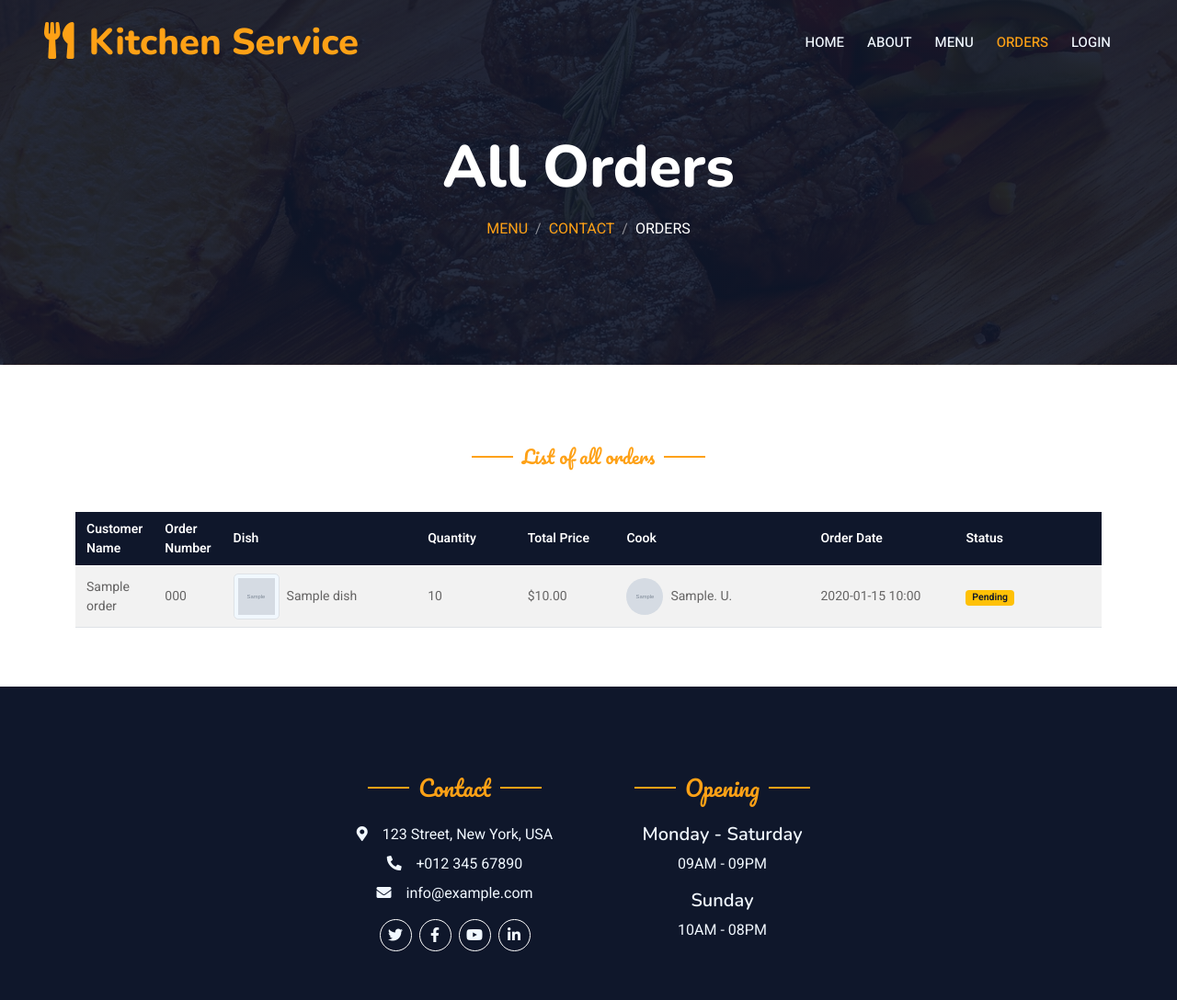
After one commit to Ananiev-Vitalii/Restaurant-Kitchen-Service, a Django app: page /orders/ in a window 1280 px wide. The commit adds this page. Shown: the whole page at 92% size. Run offline with Django 3.2, Linux system fonts and the light colour scheme; tables that the repository leaves empty hold one stand-in row (values such as "Sample post"); grey boxes marked "Sample" are stand-in pictures; some libraries are stand-ins or nearby versions.

Commit message:
Create new OrdersListView and add orders page
- Created OrdersListView (generic.ListView) for listing all orders.
- Added URL path "orders/" for OrdersListView in urls.py.
- Created orders.html template with necessary styling.
- Updated navbar to include a link to the orders page.

```diff
--- a/kitchen_service/urls.py
+++ b/kitchen_service/urls.py
@@ -3,14 +3,16 @@ from .views import (
     DishListView,
     AboutTemplateView,
     MenuListView,
-    OrderCreateView
+    OrderCreateView,
+    OrdersListView
 )
 
 urlpatterns = [
     path("", DishListView.as_view(), name="home"),
     path("about/", AboutTemplateView.as_view(), name="about"),
     path("menu/", MenuListView.as_view(), name="menu"),
-    path("order/<int:pk>/", OrderCreateView.as_view(), name="order")
+    path("order/<int:pk>/", OrderCreateView.as_view(), name="order"),
+    path("orders/", OrdersListView.as_view(), name="orders")
 ]
 
 app_name = "kitchen_service"
--- a/kitchen_service/views.py
+++ b/kitchen_service/views.py
@@ -2,7 +2,7 @@ from django.shortcuts import get_object_or_404
 from django.urls import reverse_lazy
 from django.views import generic
 from kitchen_service.forms import OrderForm
-from kitchen_service.models import Dish, DishType
+from kitchen_service.models import Dish, DishType, Order
 
 
 class DishListView(generic.ListView):
@@ -33,12 +33,24 @@ class OrderCreateView(generic.CreateView):
     template_name = "kitchen_service/order_form.html"
     success_url = reverse_lazy("kitchen_service:home")
 
+    def get_dish(self) -> Dish:
+        return get_object_or_404(Dish, pk=self.kwargs.get("pk"))
+
     def form_valid(self, form):
-        dish = get_object_or_404(Dish, pk=self.kwargs.get("pk"))
-        form.instance.dishes = dish
+        form.instance.dishes = self.get_dish()
         return super().form_valid(form)
 
     def get_context_data(self, **kwargs):
         context = super().get_context_data(**kwargs)
-        context["dish"] = get_object_or_404(Dish, pk=self.kwargs.get("pk"))
+        context["dish"] = self.get_dish()
         return context
+
+
+class OrdersListView(generic.ListView):
+    model = Order
+    template_name = "kitchen_service/orders.html"
+    queryset = queryset = Order.objects.all().select_related(
+        "cook", "dishes__dish_type"
+    ).prefetch_related(
+        "dishes__ingredients", "dishes__cooks"
+    )
--- a/static/css/style.css
+++ b/static/css/style.css
@@ -24,6 +24,7 @@
     bottom: 45px;
     z-index: 99;
 }
+
 
 /*** Order form ***/
 .order-form {
@@ -72,6 +73,119 @@
 
 #dish-info p {
     padding-top: 10px;
+}
+
+.ingredient-item {
+    background-color: #f8f9fa;
+    border: 1px solid #e0e0e0;
+    border-radius: 20px;
+    box-shadow: 0px 2px 5px rgba(0, 0, 0, 0.1);
+    padding: 10px 15px;
+    margin: 5px;
+    display: flex;
+    align-items: center;
+    font-size: 1rem;
+    color: #333;
+    transition: background-color 0.3s, transform 0.3s;
+}
+
+.ingredient-item:hover {
+    background-color: #e9f5e9;
+    transform: translateY(-3px);
+}
+
+.ingredient-item i {
+    font-size: 1.2rem;
+    color: #28a745;
+    margin-right: 10px;
+}
+
+
+/*** Orders ***/
+.table {
+    width: 100%;
+    border-collapse: collapse;
+    table-layout: auto;
+    min-width: 800px;
+}
+
+.table th,
+.table td {
+    padding: 8px 12px;
+    text-align: left;
+    vertical-align: middle;
+    white-space: normal;
+    word-wrap: break-word;
+    font-size: 14px;
+}
+
+.table thead {
+    background-color: #343a40;
+    color: #fff;
+}
+
+.table tbody tr:nth-child(even) {
+    background-color: #f2f2f2;
+}
+
+.table tbody tr:hover {
+    background-color: #ddd;
+}
+
+.table img {
+    max-width: 100%;
+    height: auto;
+    display: block;
+    object-fit: cover;
+    border-radius: 5px;
+}
+
+.badge {
+    display: inline-block;
+    padding: 0.35em 0.65em;
+    font-size: 0.75em;
+    font-weight: 700;
+    line-height: 1;
+    text-align: center;
+    white-space: nowrap;
+    vertical-align: baseline;
+    border-radius: 0.25rem;
+}
+
+.badge.bg-warning {
+    background-color: #ffc107;
+    color: #212529;
+}
+
+.badge.bg-success {
+    background-color: #198754;
+}
+
+.badge.bg-danger {
+    background-color: #dc3545;
+}
+
+
+.table-responsive {
+    overflow-x: auto;
+    -webkit-overflow-scrolling: touch;
+}
+
+@media (min-width: 577px) {
+    .table th:nth-child(3),
+    .table th:nth-child(6) {
+        width: 20%;
+    }
+
+    .table th:nth-child(4),
+    .table th:nth-child(5)  {
+        width: 10%;
+    }
+
+    .table th:nth-child(7),
+    .table th:nth-child(8)  {
+        width: 15%;
+    }
 }
 
 
--- a/templates/includes/navbar.html
+++ b/templates/includes/navbar.html
@@ -13,6 +13,8 @@
          class="nav-item nav-link {% if request.resolver_match.url_name == 'about' %} active {% endif %}">About</a>
       <a href="{% url 'kitchen_service:menu' %}"
          class="nav-item nav-link {% if request.resolver_match.url_name == 'menu' %} active {% endif %}">Menu</a>
+      <a href="{% url 'kitchen_service:orders' %}"
+         class="nav-item nav-link {% if request.resolver_match.url_name == 'orders' %} active {% endif %}">Orders</a>
       <a href="#" class="nav-item nav-link">Login</a>
     </div>
   </div>
--- /dev/null
+++ b/templates/kitchen_service/orders.html
@@ -0,0 +1,107 @@
+{% extends "base.html" %}
+{% load static %}
+
+{% block title %}
+Orders / Kitchen Service
+{% endblock title %}
+
+{% block content %}
+
+<!-- Spinner Start -->
+{% include 'includes/spinner.html' %}
+<!-- Spinner End -->
+
+<!-- Navbar & Hero Start -->
+<div class="container-xxl position-relative p-0">
+  {% include 'includes/navbar.html' %}
+
+  <div class="container-xxl py-5 bg-dark hero-header mb-5">
+    <div class="container text-center my-5 pt-5 pb-4">
+      <h1 class="display-3 text-white mb-3 animated slideInDown">All Orders</h1>
+      <nav aria-label="breadcrumb">
+        <ol class="breadcrumb justify-content-center text-uppercase">
+          <li class="breadcrumb-item"><a href="{% url 'kitchen_service:menu' %}">Menu</a></li>
+          <li class="breadcrumb-item"><a href="#contact">Contact</a></li>
+          <li class="breadcrumb-item text-white active" aria-current="page">Orders</li>
+        </ol>
+      </nav>
+    </div>
+  </div>
+</div>
+<!-- Navbar & Hero End -->
+
+<!-- Orders Start -->
+<div class="container mt-5" style="padding-top: 40px;">
+  <div class="text-center wow fadeInUp" data-wow-delay="0.1s">
+    <h5 class="section-title ff-secondary text-center text-primary fw-normal">List of all orders</h5>
+  </div>
+  <div class="table-responsive" style="padding-top: 40px;">
+    <table class="table table-striped table-hover align-middle">
+      <thead class="table-dark">
+      <tr>
+        <th scope="col">Customer Name</th>
+        <th scope="col">Order Number</th>
+        <th scope="col">Dish</th>
+        <th scope="col">Quantity</th>
+        <th scope="col">Total Price</th>
+        <th scope="col">Cook</th>
+        <th scope="col">Order Date</th>
+        <th scope="col">Status</th>
+      </tr>
+      </thead>
+      <tbody>
+      {% for order in order_list %}
+      <tr>
+        <td>{{ order.customer_name }}</td>
+        <td>{{ order.order_number }}</td>
+        <td>
+          <div class="d-flex align-items-center">
+            <img src="{{ order.dishes.image.url }}" alt="{{ order.dishes.name }}" class="img-thumbnail me-2"
+                 style="width: 50px; height: 50px; object-fit: cover;">
+            <span>{{ order.dishes.name }}</span>
+          </div>
+        </td>
+        <td>{{ order.quantity }}</td>
+        <td>${{ order.total_price }}</td>
+        <td>
+          <div class="d-flex align-items-center">
+            <img src="{{ order.cook.photo.url }}" alt="{{ order.cook.first_name }}" class="rounded-circle me-2"
+                 style="width: 40px; height: 40px; object-fit: cover;">
+            <span>{{ order.cook.first_name }}. {{ order.cook.last_name|slice:":1" }}.</span>
+          </div>
+        </td>
+        <td>{{ order.order_date|date:"Y-m-d H:i" }}</td>
+        <td>
+          {% if order.status == "P" %}
+          <span class="badge bg-warning text-dark">Pending</span>
+          {% elif order.status == "C" %}
+          <span class="badge bg-success">Completed</span>
+          {% elif order.status == "R" %}
+          <span class="badge bg-danger">Rejected</span>
+          {% endif %}
+        </td>
+      </tr>
+      {% empty %}
+      <tr>
+        <td colspan="8" class="text-center">No orders found.</td>
+      </tr>
+      {% endfor %}
+      </tbody>
+    </table>
+  </div>
+</div>
+<!-- Orders End -->
+
+<!-- Footer Start -->
+{% include 'includes/footer.html' %}
+<!-- Footer End -->
+
+<!-- Back to Top -->
+{% include 'includes/back_to_top.html' %}
+<!-- Back to Top End-->
+
+{% endblock content %}
+
+{% block JavaScript %}
+
+{% endblock %}
```
